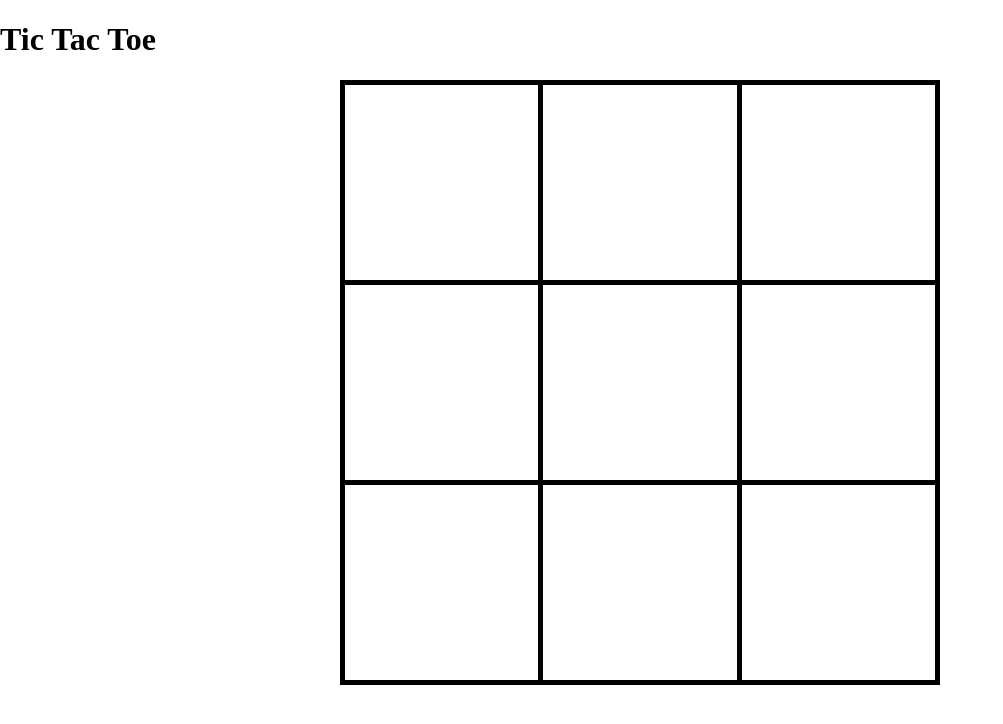
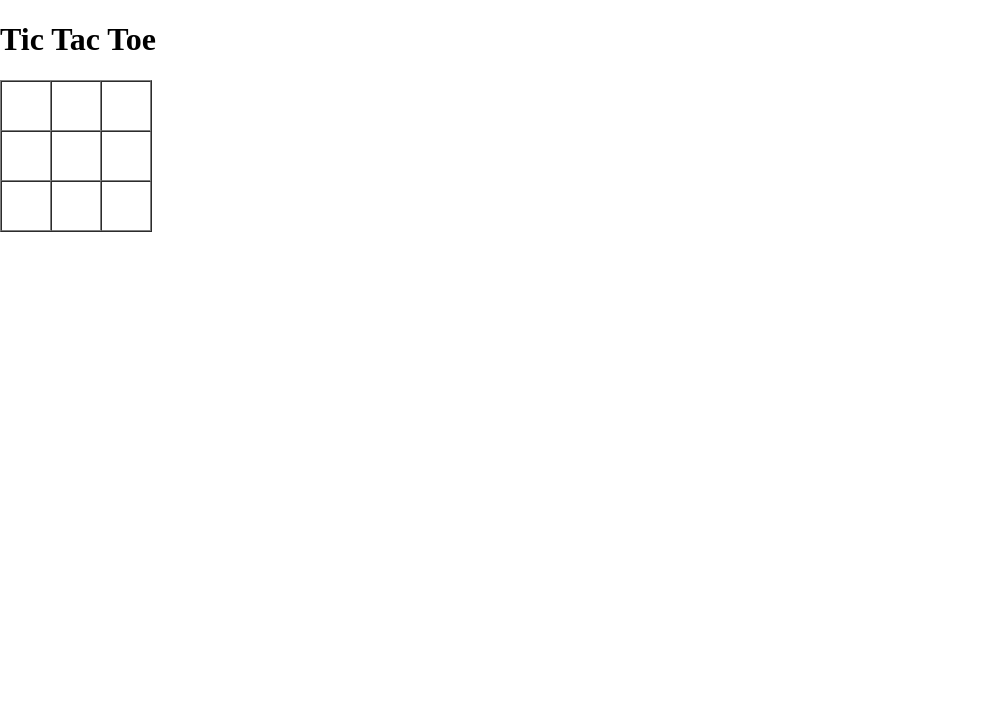
Before and after one commit to VXhelilaj/tictactoe, a plain HTML site: page index.html in a window 1280 px wide. Shown: the whole page, without its empty margins (0-1003 px from the left). Drawn offline with nearby package versions, Linux system fonts and the light colour scheme.

Commit message:
used magic box method to determine winner

```diff
--- a/index.html
+++ b/index.html
@@ -11,7 +11,7 @@
     <h1>Tic Tac Toe</h1>
 
 
-    <table class="board" cellspacing="0">
+    <!-- <table class="board" cellspacing="0">
       <tr>
         <td class="square" data-position="1"></td>
         <td class="square"></td>
@@ -27,6 +27,6 @@
         <td class="square"></td>
         <td class="square"></td>
       </tr>
-    </table>
+    </table> -->
   </body>
 </html>
--- a/ttt.js
+++ b/ttt.js
@@ -1,26 +1,99 @@
-'use strict'
+// 'use strict'
+//
+// // Ensure the DOM is ready first!
+//
+// $(function() {
+//   var turn = 0;
+//
+//   $('.square').on('click', function() {
+//     // alert("A square was clicked");
+//     var self = $(this);
+//
+//     self.data('position');
+//
+//     if ( self.text() === '' ) {
+//       if ( turn % 2 === 0 ) {
+//         self.text('X');
+//       } else {
+//         self.text('O');
+//       }
+//
+//       turn++;
+//     } else {
+//       alert("Damn bruh...");
+//     }
+//   });
+// });
 
-// Ensure the DOM is ready first!
 
-$(function() {
-  var turn = 0;
+$(function () {
 
-  $('.square').on('click', function() {
-    // alert("A square was clicked");
-    var self = $(this);
+    var squares = [],
+        SIZE = 3,
+        EMPTY = "&nbsp;",
+        score,
+        moves,
+        turn = "X",
 
-    self.data('position');
+wins = [7, 56, 448, 73, 146, 292, 273, 84],
 
-    if ( self.text() === '' ) {
-      if ( turn % 2 === 0 ) {
-        self.text('X');
-      } else {
-        self.text('O');
+startNewGame = function () {
+     turn = "X";
+     score = {"X": 0, "O": 0};
+     moves = 0;
+     squares.forEach(function (square) {square.html(EMPTY);});
+ },
+
+
+ win = function (score) {
+        for (var i = 0; i < wins.length; i += 1) {
+            if ((wins[i] & score) === wins[i]) {
+                return true;
+            }
+        }
+        return false;
+    },
+
+    set = function () {
+
+       if ($(this).html() !== EMPTY) {
+           return;
+       }
+       $(this).html(turn);
+       console.log($(this));
+       moves += 1;
+       score[turn] += $(this)[0].indicator;
+       console.log(score[turn]);
+       if (win(score[turn])) {
+           alert(turn + " wins!");
+           startNewGame();
+       } else if (moves === SIZE * SIZE) {
+           alert("Cat\u2019s game!");
+           startNewGame();
+       } else {
+           turn = turn === "X" ? "O" : "X";
+       }
+   },
+
+   play = function () {
+      var board = $("<table border=1 cellspacing=0>"), indicator = 1;
+      for (var i = 0; i < SIZE; i += 1) {
+          var row = $("<tr>");
+          board.append(row);
+          for (var j = 0; j < SIZE; j += 1) {
+              var cell = $("<td height=50 width=50 align=center valign=center></td>");
+              cell[0].indicator = indicator;
+              cell.click(set);
+              row.append(cell);
+              squares.push(cell);
+              indicator += indicator;
+          }
       }
 
-      turn++;
-    } else {
-      alert("Damn bruh...");
-    }
-  });
+      // Attach under tictactoe if present, otherwise to body.
+      $(document.getElementById("tictactoe") || document.body).append(board);
+      startNewGame();
+  };
+
+  play();
 });
```
